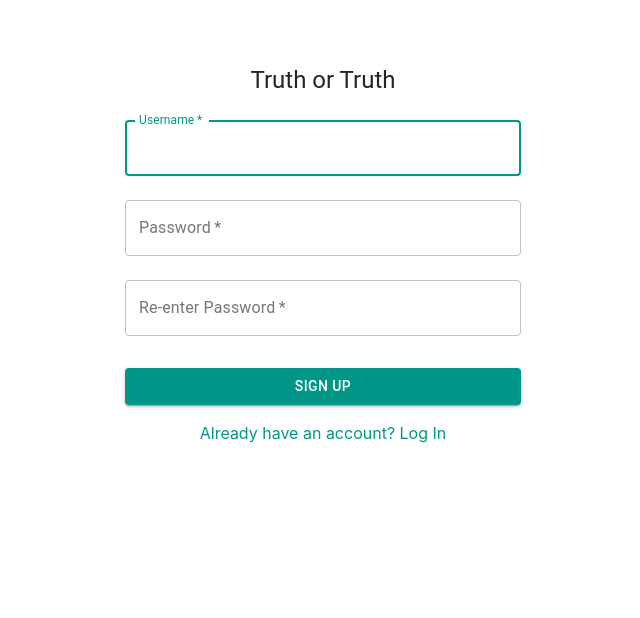
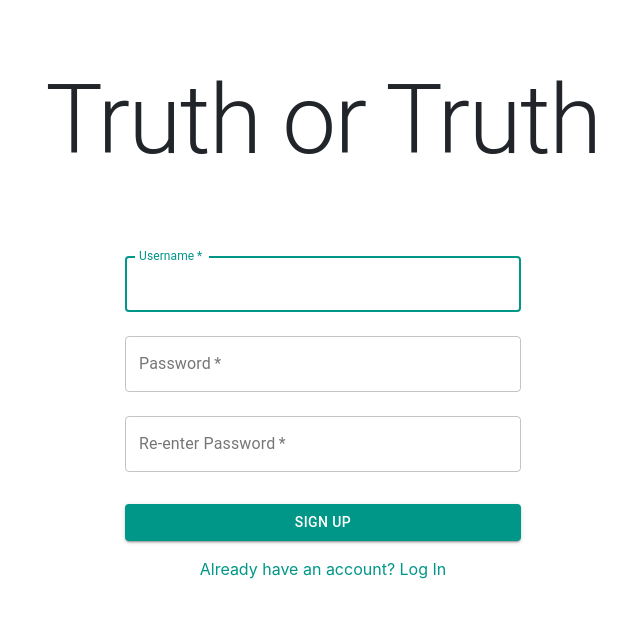
Before and after one commit to giuliacm/truth-or-truth, a React (Create React App) app in the folder client/: page /register in a window 1280 px wide. Shown: the top 618 px of the page, without its empty margins (317-957 px from the left). Built offline with nearby package versions, Linux system fonts and the light colour scheme; no server answers.

Commit message:
Added error messages for login/register

```diff
--- a/client/src/components/Login.jsx
+++ b/client/src/components/Login.jsx
@@ -17,7 +17,7 @@ const useStyles = makeStyles((theme) => ({
   },
   form: {
     width: '100%',
-    marginTop: theme.spacing(1),
+    marginTop: theme.spacing(8),
   },
   submit: {
     margin: theme.spacing(3, 0, 2),
@@ -45,24 +45,25 @@ const Login = () => {
       })
       .catch((err) => {
         console.log(err.response);
-        setError(err.response);
+        // incorrect username or password
+        setError(err.response.data);
       });
   };
 
   return (
-    <Container component="main" maxWidth="xs">
-      <div className={classes.login}>
-        <Typography component="h1" variant="h5">
-          Truth or Truth
-        </Typography>
+    <Container component="main" maxWidth="xl">
+      <Typography component="h2" variant="h1" className={classes.login}>
+        Truth or Truth
+      </Typography>
+      <Container component="main" maxWidth="xs">
         <form
           className={classes.form}
           autoComplete="off"
           onSubmit={handleLogin}
         >
           {error && (
-            <Typography component="h1" variant="h5">
-              This is an error
+            <Typography component="h2" variant="h6" color="error">
+              {error}
             </Typography>
           )}
           <TextField
@@ -104,7 +105,7 @@ const Login = () => {
             </Grid>
           </Grid>
         </form>
-      </div>
+      </Container>
     </Container>
   );
 };
--- a/client/src/components/Register.jsx
+++ b/client/src/components/Register.jsx
@@ -9,7 +9,7 @@ import { makeStyles } from '@material-ui/core/styles';
 import Container from '@material-ui/core/Container';
 
 const useStyles = makeStyles((theme) => ({
-  login: {
+  register: {
     marginTop: theme.spacing(8),
     display: 'flex',
     flexDirection: 'column',
@@ -17,7 +17,7 @@ const useStyles = makeStyles((theme) => ({
   },
   form: {
     width: '100%',
-    marginTop: theme.spacing(1),
+    marginTop: theme.spacing(8),
   },
   submit: {
     margin: theme.spacing(3, 0, 2),
@@ -31,34 +31,48 @@ const Register = () => {
   const [password2, setPassword2] = useState('');
   const [error, setError] = useState(null);
 
+  const isPasswordMatching = () => {
+    return password === password2;
+  };
+
   const handleRegister = async (e) => {
     e.preventDefault();
+
+    if (!isPasswordMatching()) {
+      setError('Passwords do not match');
+    } else {
       axios({
         method: 'post',
         data: { username, password },
         withCredentials: true,
         url: 'http://localhost:5000/auth/register',
       })
-      .then((res) => console.log(res))
+        .then((res) => {
+          console.log(res);
+          setError('');
+          window.location.href = '/';
+        })
         .catch((err) => {
           console.log(err.response);
+          setError(err.response.data);
         });
+    }
   };
 
   return (
-    <Container component="main" maxWidth="xs">
-      <div className={classes.login}>
-        <Typography component="h1" variant="h5">
+    <Container component="main" maxWidth="xl">
+      <Typography component="h2" variant="h1" className={classes.register}>
         Truth or Truth
       </Typography>
+      <Container component="main" maxWidth="xs">
         <form
           className={classes.form}
           autoComplete="off"
           onSubmit={handleRegister}
         >
           {error && (
-            <Typography component="h1" variant="h5">
-              This is an error
+            <Typography component="h1" variant="h6" color="error">
+              {error}
             </Typography>
           )}
           <TextField
@@ -112,7 +126,7 @@ const Register = () => {
             </Grid>
           </Grid>
         </form>
-      </div>
+      </Container>
     </Container>
   );
 };
```
Also changed, not shown: 1 other file (tests, documents, lock files or other folders). Lines whose indentation alone changed are shown as unchanged.
